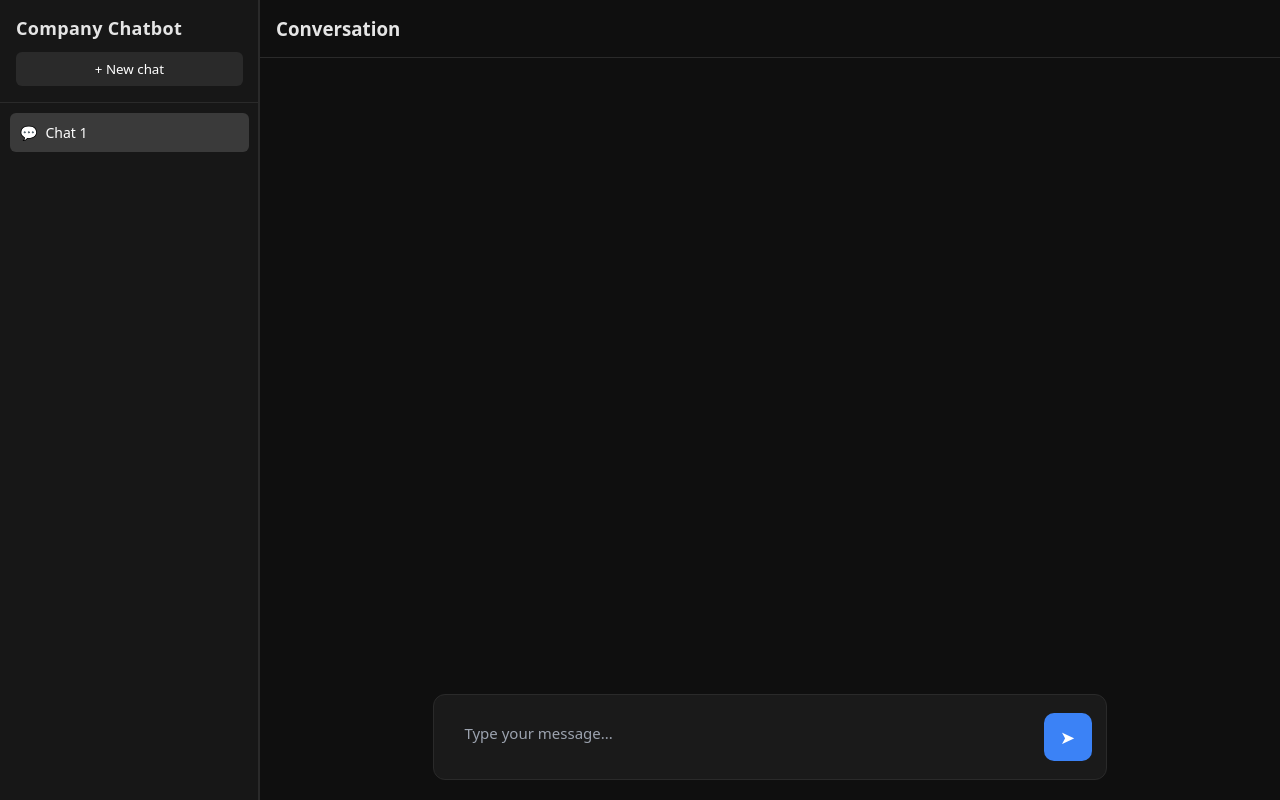
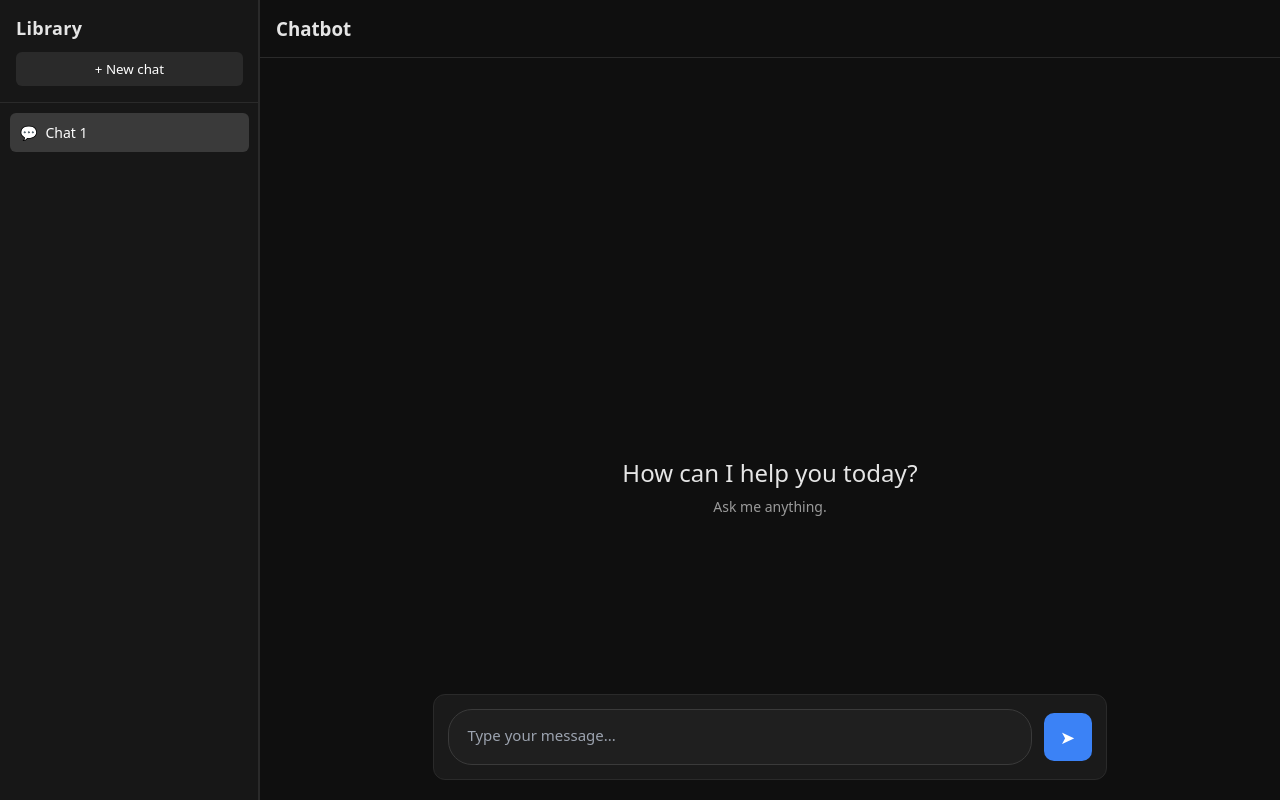
Before and after one commit to musthafa145/Chatbot_SA, a Python web app: template templates/index.html in a window 1280 px wide. Run offline with Jinja, Linux system fonts and the light colour scheme; the template is opened without the code that fills it, so the values that code supplies are empty.

Commit message:
empty-state, scrollbar modified

```diff
--- a/static/chat.js
+++ b/static/chat.js
@@ -53,15 +53,31 @@ function switchChat(chatId) {
 }
 
 function loadChat(chatId) {
-    chatContainer.innerHTML = "";
-    conversations[chatId].forEach(msg => {
-        addMessage(msg.text, msg.sender, false);
-    });
+    chatContainer.innerHTML = "";  // clear old messages
+
+    const messages = conversations[chatId];
+    if (messages.length === 0) {
+        // Show empty state if no messages
+        const emptyDiv = document.createElement("div");
+        emptyDiv.className = "empty-state";
+        emptyDiv.innerHTML = `
+            <h2>How can I help you today?</h2>
+            <p>Ask me anything.</p>
+        `;
+        chatContainer.appendChild(emptyDiv);
+    } else {
+        messages.forEach(msg => {
+            addMessage(msg.text, msg.sender, false);
+        });
+    }
 }
 
 /* ----------------- MESSAGE FUNCTIONS ----------------- */
 
 function addMessage(message, sender = "user", save = true) {
+    const emptyState = document.querySelector(".empty-state");
+    if (emptyState) emptyState.remove(); // remove empty state on first message
+
     const messageDiv = document.createElement("div");
     messageDiv.classList.add("message", sender);
     messageDiv.textContent = message;
@@ -93,24 +109,23 @@ function addTypingIndicator() {
 
 sendButton.addEventListener("click", sendMessage);
 
+function autoResizeTextarea(el) {
+    el.style.height = "auto";   // reset height first
+    el.style.height = Math.min(el.scrollHeight, 200) + "px";
+}
 
 // Auto-expand textarea
 inputBox.addEventListener("input", () => {
-    inputBox.style.height = "auto";
-    inputBox.style.height = Math.min(inputBox.scrollHeight, 160) + "px";
+    autoResizeTextarea(inputBox);
 });
 
 inputBox.addEventListener("keydown", function (e) {
     if (e.key === "Enter") {
-        if (e.shiftKey) {
-            return; // allow new line
-        }
-        e.preventDefault(); // stop newline
+        if (e.shiftKey) return; // allow new line
+        e.preventDefault();      // stop newline
         sendButton.click();
     }
 });
-
-
 
 newChatBtn.addEventListener("click", createNewChat);
 
@@ -120,11 +135,12 @@ async function sendMessage() {
 
     addMessage(message, "user");
     inputBox.value = "";
+    inputBox.style.height = "auto";
 
     const typing = addTypingIndicator();
 
     try {
-        await new Promise(r => setTimeout(r, 700));
+        await new Promise(r => setTimeout(r, 700)); // simulate delay
 
         const response = await fetch("/chat", {
             method: "POST",
--- a/static/style.css
+++ b/static/style.css
@@ -95,6 +95,7 @@ body {
     flex: 1;
     padding: 20px;
     overflow-y: auto;
+    position: relative;
 }
 
 /* ===== INPUT AREA ===== */
@@ -352,7 +353,7 @@ body {
     max-width: 90%;
     margin: 0 auto;
     padding: 20px;
-    overflow-y: auto;
+    overflow-y: visible;
     flex: 1;
 }
 
@@ -446,3 +447,134 @@ body {
     box-sizing: border-box;
     margin: 20px auto;     /* center horizontally */
 }
+
+.message {
+    margin-bottom: 16px;
+    line-height: 1.6;
+    font-size: 15px;
+    white-space: pre-wrap;
+    word-wrap: break-word;
+}
+
+/* USER MESSAGE (bubble, right) */
+.message.user {
+    max-width: 66%;
+    margin-left: auto;
+    background-color: #2f2f2f;   /* dark bubble */
+    color: #ffffff;              /* white text */
+    padding: 12px 16px;
+    border-radius: 14px;
+}
+
+/* BOT MESSAGE (full width, no bubble) */
+.message.bot {
+    width: 100%;
+    margin-right: auto;
+    background: none;
+    padding: 0;
+    color: #e6e6e6;               /* soft white text */
+}
+
+
+#message-input {
+    width: 100%;
+    min-height: 48px;
+    max-height: 200px;
+
+    padding: 14px 18px;
+    font-size: 15px;
+    line-height: 1.5;
+
+    border: 1px solid #3a3a3a;
+    border-radius: 24px;   /* THIS is the key */
+    background-color: #1f1f1f;
+    color: #ffffff;
+
+    resize: none;
+    outline: none;
+}
+
+.chat-main {
+    overflow-y: auto;
+}
+
+
+/* Minimal scrollbar (ChatGPT style) */
+.chat-main::-webkit-scrollbar {
+    width: 8px;
+}
+
+.chat-main::-webkit-scrollbar-track {
+    background: transparent;
+}
+
+.chat-main::-webkit-scrollbar-thumb {
+    background-color: rgba(255, 255, 255, 0.15);
+    border-radius: 8px;
+}
+
+.chat-main::-webkit-scrollbar-thumb:hover {
+    background-color: rgba(255, 255, 255, 0.25);
+}
+
+.empty-state {
+    text-align: center;
+    margin-top: 120px;
+    color: #bdbdbd;
+}
+
+.empty-state h2 {
+    font-size: 24px;
+    font-weight: 500;
+    margin-bottom: 8px;
+}
+
+.empty-state p {
+    font-size: 14px;
+    opacity: 0.8;
+}
+
+.empty-state {
+    display: flex;
+    flex-direction: column;
+    justify-content: center;
+    align-items: center;
+
+    height: 100%;
+    text-align: center;
+
+    color: #bdbdbd;
+    pointer-events: none;
+}
+
+.empty-state h2 {
+    font-size: 24px;
+    font-weight: 500;
+    margin-bottom: 8px;
+}
+
+.empty-state p {
+    font-size: 14px;
+    opacity: 0.8;
+}
+.empty-state {
+    position: absolute;
+    top: 50%;
+    left: 50%;
+    transform: translate(-50%, -50%);
+
+    text-align: center;
+    color: #bdbdbd;
+    pointer-events: none;
+}
+
+.empty-state h2 {
+    font-size: 24px;
+    font-weight: 500;
+    margin-bottom: 8px;
+}
+
+.empty-state p {
+    font-size: 14px;
+    opacity: 0.8;
+}
--- a/templates/index.html
+++ b/templates/index.html
@@ -2,7 +2,7 @@
 <html lang="en">
 <head>
     <meta charset="UTF-8">
-    <title>Company Chatbot</title>
+    <title>Chatbot</title>
     <meta name="viewport" content="width=device-width, initial-scale=1.0">
 
     <link rel="stylesheet" href="{{ url_for('static', filename='style.css') }}">
@@ -14,7 +14,7 @@
     <!-- ========== SIDEBAR ========== -->
     <aside class="sidebar">
         <div class="sidebar-header">
-            <h2>Company Chatbot</h2>
+            <h2>Library</h2>
             <button class="new-chat-btn">+ New chat</button>
         </div>
 
@@ -27,14 +27,14 @@
     <main class="chat-main">
 
         <div class="chat-header">
-            <h3>Conversation</h3>
+            <h3>Chatbot</h3>
         </div>
 
         <div class="chat-container">
             <!-- Empty state (removed on first message) -->
             <div class="empty-state">
                 <h2>How can I help you today?</h2>
-                <p>Ask questions about your company data.</p>
+                <p>Ask me anything.</p>
             </div>
         </div>
 
```
